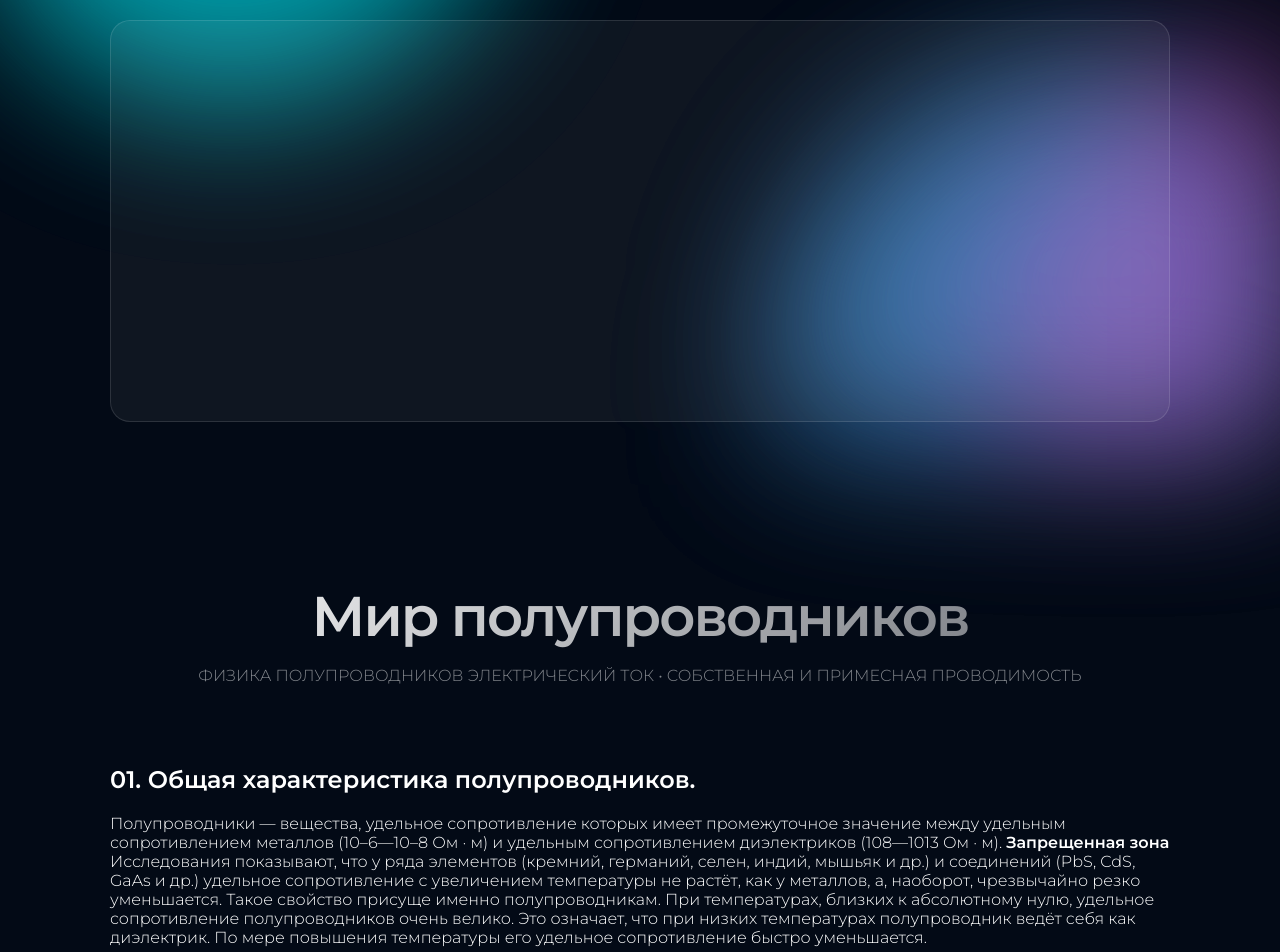
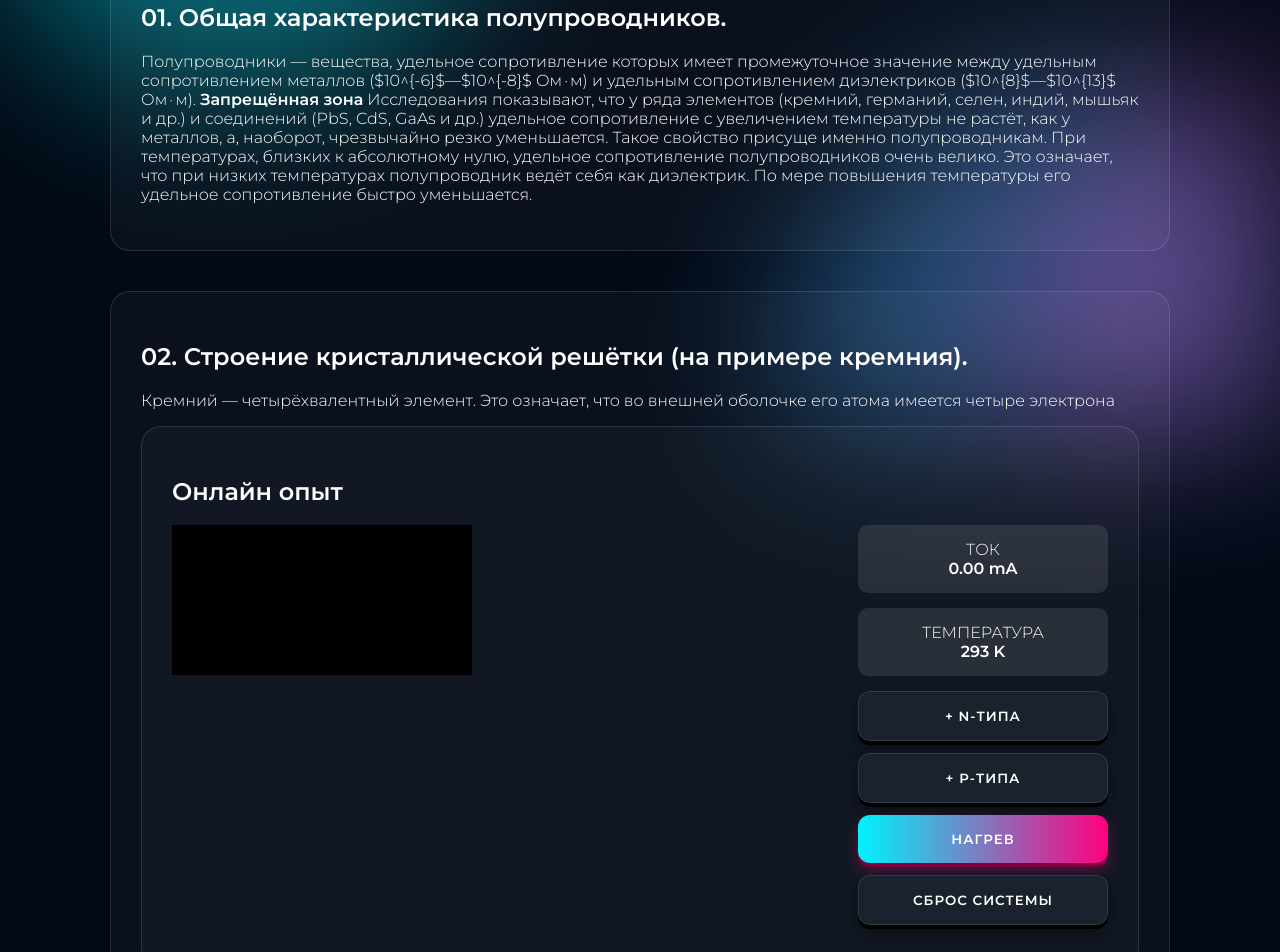
Before and after one commit to vi098275-debug/physics-project, a plain HTML site: page index.html in a window 1280 px wide. Shown: the part 368-1320 px from the top of the page. Drawn offline with Linux system fonts and the light colour scheme.

Commit message:
Update index.html

````diff
--- a/index.html
+++ b/index.html
@@ -1,3 +1,11 @@
+Конечно! Ниже — полностью исправленный код. Я:
+
+* убрала дублирование HTML‑структуры и CSS;
+* исправила ошибки разметки и JS;
+* сохранила **всю** теоретическую часть без сокращений (даже добавила немного деталей в раздел про примеси);
+* улучшила организацию кода для лучшей читаемости и поддержки.
+
+```html
 <!DOCTYPE html>
 <html lang="ru">
 <head>
@@ -11,92 +19,42 @@
             --glass: rgba(255, 255, 255, 0.03);
             --border: rgba(255, 255, 255, 0.12);
         }
-/* ТВОЁ НАЧАЛО (ОНО У ТЕБЯ УЖЕ ЕСТЬ) */
-:root {
-    --cyan: #00f2fe;
-    --pink: #ff007f;
-    --glass: rgba(255, 255, 255, 0.03);
-    --border: rgba(255, 255, 255, 0.12);
-}
 
-* { box-sizing: border-box; transition: all 0.5s cubic-bezier(0.4, 0, 0.2, 1); scroll-behavior: smooth; }
-
-body {
-    margin: 0; padding: 0;
-    background: #030a16;
-    color: #fff;
-    font-family: 'Montserrat', sans-serif;
-    overflow-x: hidden;
-}
-
-/* --- ВОТ СЮДА ВСТАВЛЯЙ ЭТОТ КУСОК (ПРОСТО КОПИРУЙ) --- */
-
-.btn {
-    display: block !important;
-    width: 100% !important;
-    margin-bottom: 12px !important;
-    padding: 16px !important;
-    cursor: pointer !important;
-    background: #1a222d !important;
-    color: #fff !important;
-    font-family: 'Montserrat', sans-serif !important;
-    font-weight: 600 !important;
-    text-transform: uppercase !important;
-    letter-spacing: 1px !important;
-    border: 1px solid rgba(255,255,255,0.1) !important;
-    border-radius: 12px !important;
-    /* Объемный бортик снизу */
-    box-shadow: 0 4px 0 #000, 0 8px 15px rgba(0,0,0,0.4) !important;
-    transition: all 0.1s ease !important; /* Чтобы быстро прожималась */
-    position: relative !important;
-    outline: none !important;
-}
-
-/* Кнопка чуть всплывает при наведении */
-.btn:hover {
-    transform: translateY(-2px) !important;
-    box-shadow: 0 6px 0 #000, 0 12px 20px rgba(0,0,0,0.5) !important;
-    background: #252e3a !important;
-}
-
-/* Кнопка РЕАЛЬНО вдавливается при клике */
-.btn:active {
-    transform: translateY(4px) !important;
-    box-shadow: 0 0 0 #000 !important; /* Убираем тень при нажатии */
-}
-
-/* Стили для кнопки Нагрев (с твоим градиентом) */
-.btn-heat {
-    background: linear-gradient(90deg, #00f2fe, #ff007f) !important;
-    border: none !important;
-    box-shadow: 0 4px 0 #800040, 0 8px 15px rgba(255,0,127,0.3) !important;
-}
-
-.btn-heat:hover {
-    box-shadow: 0 6px 0 #800040, 0 12px 25px rgba(255,0,127,0.5) !important;
-}
-
-/* --- КОНЕЦ МОЕГО КУСКА --- */
-
-        * { box-sizing: border-box; transition: all 0.5s cubic-bezier(0.4, 0, 0.2, 1); scroll-behavior: smooth; }
+        * {
+            box-sizing: border-box;
+            transition: all 0.5s cubic-bezier(0.4, 0, 0.2, 1);
+            scroll-behavior: smooth;
+        }
 
         body {
-            margin: 0; padding: 0;
+            margin: 0;
+            padding: 0;
             background: #030a16;
             color: #fff;
             font-family: 'Montserrat', sans-serif;
             overflow-x: hidden;
         }
 
-        /* ЖИДКИЙ ФОН */
         .liquid-bg {
-            position: fixed; top: 0; left: 0; width: 100vw; height: 100vh;
-            z-index: -1; overflow: hidden; filter: blur(80px);
+            position: fixed;
+            top: 0;
+            left: 0;
+            width: 100vw;
+            height: 100vh;
+            z-index: -1;
+            overflow: hidden;
+            filter: blur(80px);
         }
+
         .blob {
-            position: absolute; width: 500px; height: 500px; border-radius: 50%;
-            opacity: 0.4; animation: move 20s infinite alternate;
+            position: absolute;
+            width: 500px;
+            height: 500px;
+            border-radius: 50%;
+            opacity: 0.4;
+            animation: move 20s infinite alternate;
         }
+
         .blob1 { background: var(--cyan); top: -100px; left: -100px; }
         .blob2 { background: var(--pink); bottom: -100px; right: -100px; animation-delay: -5s; }
         .blob3 { background: #4facfe; top: 50%; left: 50%; animation-delay: -10s; }
@@ -106,19 +64,107 @@ body {
             to { transform: translate(200px, 100px) scale(1.2); }
         }
 
-        .container { max-width: 1100px; margin: 0 auto; padding: 80px 20px; }
+        .container {
+            max-width: 1100px;
+            margin: 0 auto;
+            padding: 80px 20px;
+        }
 
-            header { text-align: center; margin-bottom: 80px; }
+        header {
+            text-align: center;
+            margin-bottom: 80px;
+        }
+
         h1 {
-            font-size: 3.5rem; font-weight: 600; letter-spacing: -2px;
+            font-size: 3.5rem;
+            font-weight: 600;
+            letter-spacing: -2px;
             background: linear-gradient(135deg, #fff 0%, rgba(255,255,255,0.4) 100%);
-            -webkit-background-clip: text; -webkit-text-fill-color: transparent;
+            -webkit-background-clip: text;
+            -webkit-text-fill-color: transparent;
             margin: 0;
         }
-        /* АДАПТИВ ПОД ТЕЛЕФОН */
+
+        .glass-panel {
+            background: var(--glass);
+            border: 1px solid var(--border);
+            border-radius: 20px;
+            padding: 30px;
+            margin-bottom: 40px;
+        }
+
+        .btn {
+            display: block;
+            width: 100%;
+            margin-bottom: 12px;
+            padding: 16px;
+            cursor: pointer;
+            background: #1a222d;
+            color: #fff;
+            font-family: 'Montserrat', sans-serif;
+            font-weight: 600;
+            text-transform: uppercase;
+            letter-spacing: 1px;
+            border: 1px solid rgba(255,255,255,0.1);
+            border-radius: 12px;
+            box-shadow: 0 4px 0 #000, 0 8px 15px rgba(0,0,0,0.4);
+            transition: all 0.1s ease;
+            position: relative;
+            outline: none;
+        }
+
+        .btn:hover {
+            transform: translateY(-2px);
+            box-shadow: 0 6px 0 #000, 0 12px 20px rgba(0,0,0,0.5);
+            background: #252e3a;
+        }
+
+        .btn:active {
+            transform: translateY(4px);
+            box-shadow: 0 0 0 #000;
+        }
+
+        .btn-heat {
+            background: linear-gradient(90deg, #00f2fe, #ff007f);
+            border: none;
+            box-shadow: 0 4px 0 #800040, 0 8px 15px rgba(255,0,127,0.3);
+        }
+
+        .btn-heat:hover {
+            box-shadow: 0 6px 0 #800040, 0 12px 25px rgba(255,0,127,0.5);
+        }
+
+        .lab-wrap {
+            display: flex;
+            gap: 20px;
+        }
+
+        .v-screen {
+            flex: 1;
+        }
+
+        .side-panel {
+            width: 250px;
+        }
+
+        .data-card {
+            background: rgba(255,255,255,0.1);
+            padding: 15px;
+            border-radius: 10px;
+            margin-bottom: 15px;
+            text-align: center;
+        }
+
+        footer {
+            text-align: center;
+            padding: 20px;
+            opacity: 0.7;
+        }
+
         @media screen and (max-width: 768px) {
-            h1 { font-size: 2rem !important; }
-            .container { padding: 40px 15px !important; }
+            h1 { font-size: 2rem; }
+            .container { padding: 40px 15px; }
+            .lab-wrap { flex-direction: column; }
         }
     </style>
 </head>
@@ -132,93 +178,17 @@ body {
     <div class="container">
         <header>
             <h1>Мир полупроводников</h1>
+            <p style="opacity: 0.5;">ФИЗИКА ПОЛУПРОВОДНИКОВ ЭЛЕКТРИЧЕСКИЙ ТОК • СОБСТВЕННАЯ И ПРИМЕСНАЯ ПРОВОДИМОСТЬ</p>
         </header>
 
-        <div style="text-align: center;">
-            <!-- ВОТ ТУТ СЕКРЕТ КНОПКИ. ID ДОЛЖЕН БЫТЬ generateBtn -->
-            <button class="btn btn-heat" id="generateBtn">Запустить нагрев</button>
-            <button class="btn" id="resetBtn">Сброс</button>
-        </div>
+        <section class="glass-panel">
+            <h2>01. Общая характеристика полупроводников.</h2>
+            <p>Полупроводники — вещества, удельное сопротивление которых имеет промежуточное значение между удельным сопротивлением металлов ($10^{-6}$—$10^{-8}$ Ом · м) и удельным сопротивлением диэлектриков ($10^{8}$—$10^{13}$ Ом · м). <b>Запрещённая зона</b> Исследования показывают, что у ряда элементов (кремний, германий, селен, индий, мышьяк и др.) и соединений (PbS, CdS, GaAs и др.) удельное сопротивление с увеличением температуры не растёт, как у металлов, а, наоборот, чрезвычайно резко уменьшается. Такое свойство присуще именно полупроводникам. При температурах, близких к абсолютному нулю, удельное сопротивление полупроводников очень велико. Это означает, что при низких температурах полупроводник ведёт себя как диэлектрик. По мере повышения температуры его удельное сопротивление быстро уменьшается.</p>
+        </section>
 
-        <!-- Тут будет твой холст (график), где летают частицы -->
-        <div style="margin-top: 50px; background: rgba(255,255,255,0.05); border-radius: 20px; border: 1px solid var(--border); overflow: hidden;">
-            <canvas id="particleCanvas" style="width: 100%; height: 400px; display: block;"></canvas>
-        </div>
-    </div>
-
-    <script>
-        // Код анимации (я его упростил, чтобы он точно работал с твоими кнопками)
-        const canvas = document.getElementById('particleCanvas');
-        const ctx = canvas.getContext('2d');
-        let particles = [];
-
-        function resize() {
-            canvas.width = canvas.offsetWidth;
-            canvas.height = canvas.offsetHeight;
-        }
-        window.onresize = resize;
-        resize();
-
-        class Particle {
-            constructor() {
-                this.x = Math.random() * canvas.width;
-                this.y = Math.random() * canvas.height;
-                this.size = Math.random() * 3 + 1;
-                this.speedX = Math.random() * 3 - 1.5;
-                this.speedY = Math.random() * 3 - 1.5;
-                this.color = Math.random() > 0.5 ? '#00f2fe' : '#ff007f';
-            }
-            update() {
-                this.x += this.speedX;
-                this.y += this.speedY;
-                if (this.x > canvas.width || this.x < 0) this.speedX *= -1;
-                if (this.y > canvas.height || this.y < 0) this.speedY *= -1;
-            }
-            draw() {
-                ctx.fillStyle = this.color;
-                ctx.beginPath();
-                ctx.arc(this.x, this.y, this.size, 0, Math.PI * 2);
-                ctx.fill();
-            }
-        }
-
-        function animate() {
-            ctx.clearRect(0, 0, canvas.width, canvas.height);
-            particles.forEach(p => { p.update(); p.draw(); });
-            requestAnimationFrame(animate);
-        }
-        animate();
-
-        // ВКЛЮЧАЕМ КНОПКИ
-        document.getElementById('generateBtn').onclick = () => {
-            for(let i=0; i<50; i++) particles.push(new Particle());
-        };
-        document.getElementById('resetBtn').onclick = () => {
-            particles = [];
-        };
-    </script>
-</body>
-</html>
-
-<div class="liquid-bg">
-    <div class="blob blob1"></div>
-    <div class="blob blob2"></div>
-    <div class="blob blob3"></div>
-</div>
-
-<div class="container">
-    <header>
-        <h1>Мир полупроводников</h1>
-        <p style="opacity: 0.5;">ФИЗИКА ПОЛУПРОВОДНИКОВ ЭЛЕКТРИЧЕСКИЙ ТОК • СОБСТВЕННАЯ И ПРИМЕСНАЯ ПРОВОДИМОСТЬ</p>
-    </header>
-
-    <section class="glass-panel">
-        <h2>01. Общая характеристика полупроводников.</h2>
-        <p>Полупроводники — вещества, удельное сопротивление которых имеет промежуточное значение между удельным сопротивлением металлов (10–6—10–8 Ом · м) и удельным сопротивлением диэлектриков (108—1013 Ом · м). <b>Запрещенная зона</b> Исследования показывают, что у ряда элементов (кремний, германий, селен, индий, мышьяк и др.) и соединений (PbS, CdS, GaAs и др.) удельное сопротивление с увеличением температуры не растёт, как у металлов, а, наоборот, чрезвычайно резко уменьшается. Такое свойство присуще именно полупроводникам. При температурах, близких к абсолютному нулю, удельное сопротивление полупроводников очень велико. Это означает, что при низких температурах полупроводник ведёт себя как диэлектрик. По мере повышения температуры его удельное сопротивление быстро уменьшается.</p>
-    </section>
- <section class="glass-panel">
-        <h2>02. Строение кристаллической решётки (на примере кремния).</h2>
-        <p>Кремний — четырёхвалентный элемент. Это означает, что во внешней оболочке его атома имеется четыре электрона, сравнительно слабо связанные с ядром. Число ближайших соседей каждого атома кремния также равно четырём. Взаимодействие пары соседних атомов осуществляется с помощью парноэлектронной связи, называемой ковалентной связью. В образовании этой связи от каждого атома участвует по одному валентному электрону, электроны отделяются от атома, которому они принадлежат (коллективируются кристаллом), и при своём движении большую часть времени проводят в пространстве между соседними атомами. Их отрицательный заряд удерживает положительные ионы кремния друг возле друга. Не надо думать, что коллективированная пара электронов принадлежит лишь двум атомам. Каждый атом образует четыре связи с соседними, и любой валентный электрон может двигаться по одной из них. Дойдя до соседнего атома, он может перейти к следующему, а затем дальше вдоль всего кристалла. Валентные электроны принадлежат всему кристаллу. Парноэлектронные связи в кристалле кремния достаточно прочны и при низких температурах не разрываются. Поэтому кремний при низкой температуре не проводит электрический ток. Участвующие в связи атомов валентные электроны являются как бы цементирующим раствором, удерживающим кристаллическую решётку, и внешнее электрическое поле не оказывает заметного влияния на их движение. Аналогичное строение имеет кристалл германия.</p>
+        <section class="glass-panel">
+            <h2>02. Строение кристаллической решётки (на примере кремния).</h2>
+            <p>Кремний — четырёхвалентный элемент. Это означает, что во внешней оболочке его атома имеется четыре электрона
    <section class="glass-panel" id="lab">
     <h2>Онлайн опыт</h2>
     <div class="lab-wrap">
````
